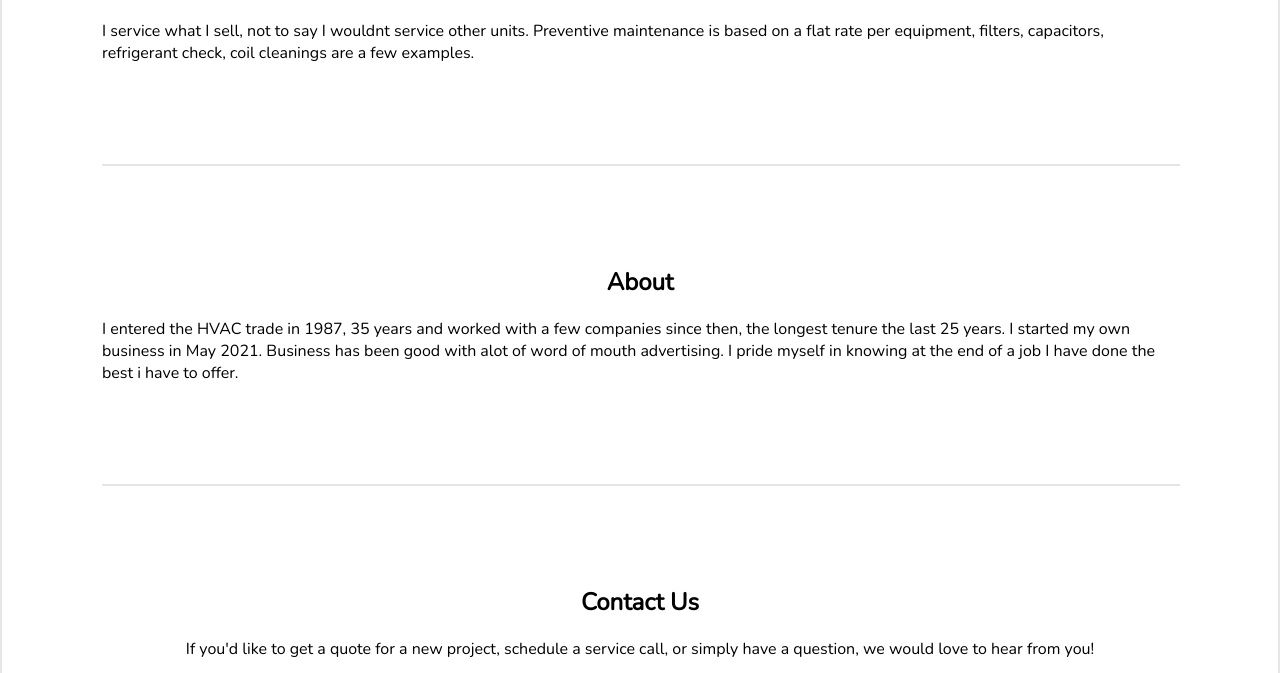
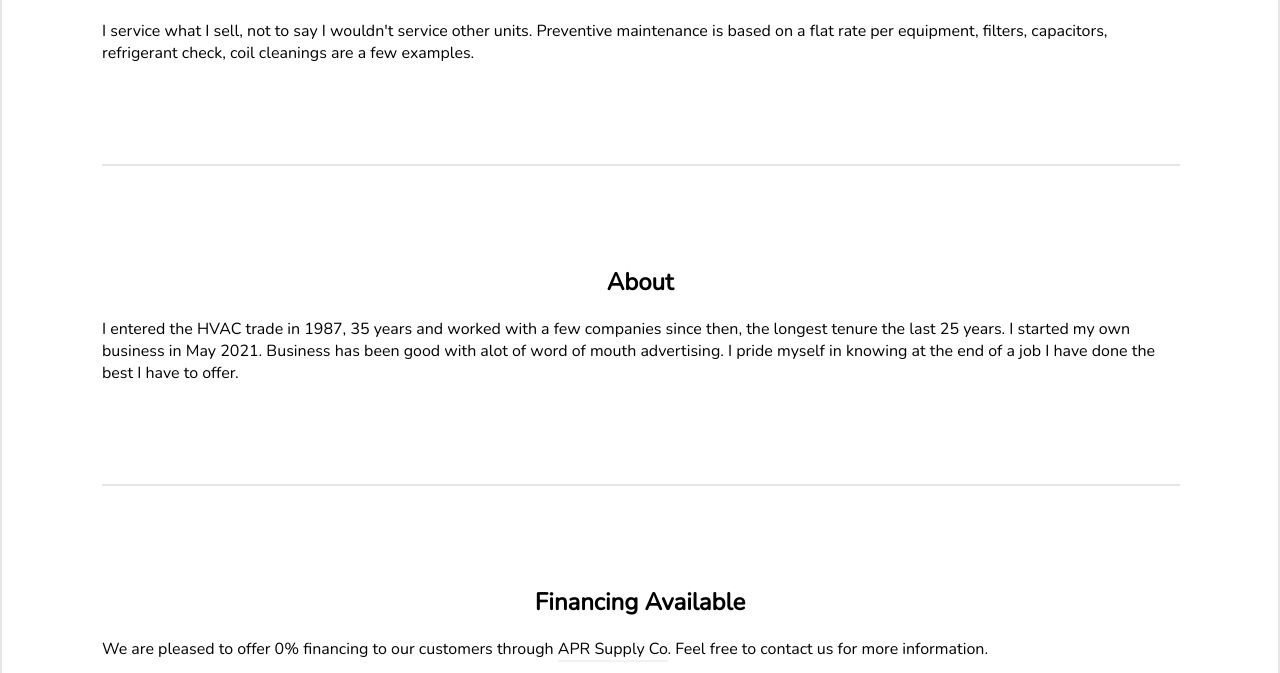
Before and after one commit to TwitchBronBron/totaltempcontrol.org, a website: page index.html in a window 1280 px wide. Shown: the part 2594-3267 px from the top of the page. Drawn offline with nearby package versions, Linux system fonts and the light colour scheme; a web font is replaced by a local one.

```diff
--- a/index.html
+++ b/index.html
@@ -68,7 +68,7 @@
                 <img class="full" src="images/services.jpg" alt="Exterior compressor for an HVAC system" />
             </a>
             <p>
-                I service what I sell, not to say I wouldnt service other units.
+                I service what I sell, not to say I wouldn't service other units.
                 Preventive maintenance is based on a flat rate per equipment, filters, capacitors, refrigerant check, coil cleanings are a few examples.
             </p>
         </div>
@@ -83,7 +83,14 @@
             <p>
                 I entered the HVAC trade in 1987, 35 years and worked with a few companies since then, the longest tenure the last 25 years.
                 I started my own business in May 2021.
-                Business has been good with alot of word of mouth advertising. I pride myself in knowing at the end of a job I have done the best i have to offer.
+                Business has been good with alot of word of mouth advertising. I pride myself in knowing at the end of a job I have done the best I have to offer.
+            </p>
+        </div>
+        <hr />
+        <div id="Financing" class="section">
+            <h2>Financing Available</h2>
+            <p>
+                We are pleased to offer 0% financing to our customers through <a href="https://www.aprsupply.com">APR Supply Co</a>. Feel free to contact us for more information.
             </p>
         </div>
         <hr />
```
